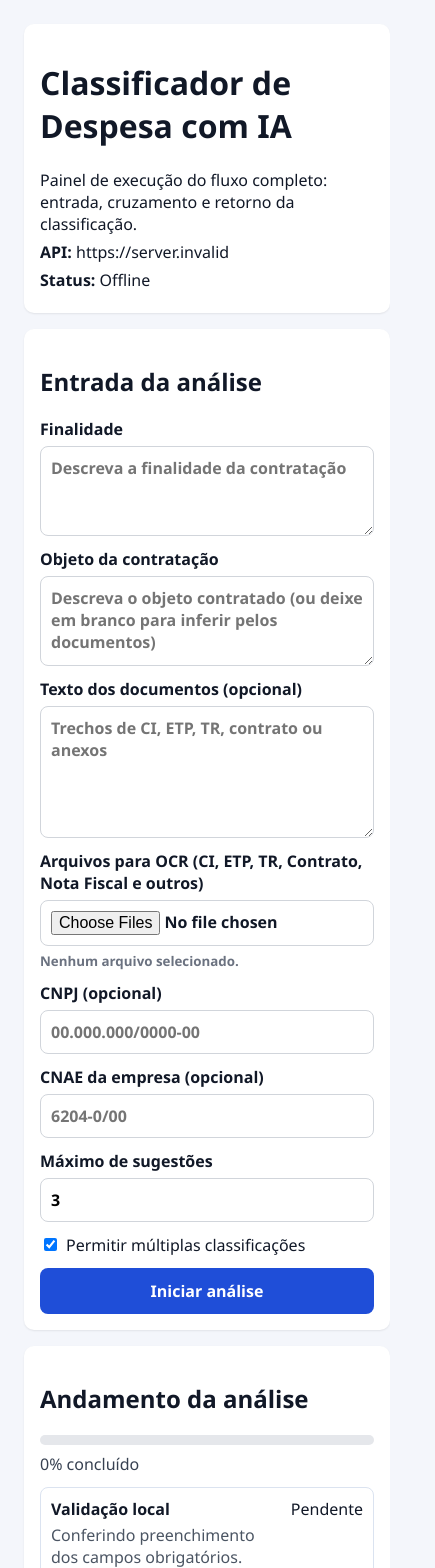
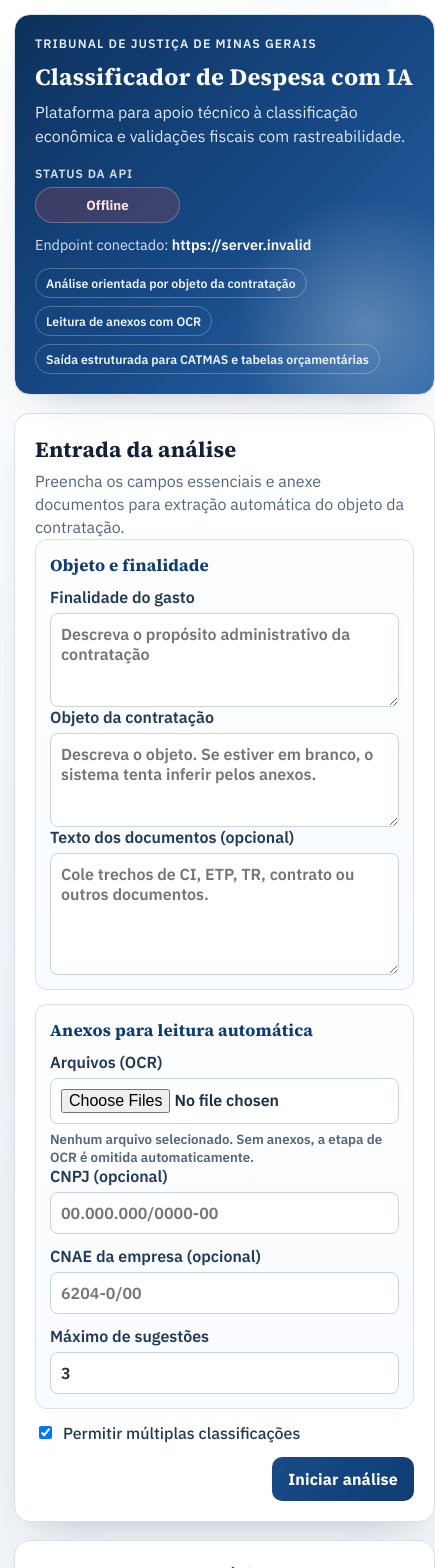
Before and after one commit to UrickAlberth/Classificador-de-Despesa, a React (Vite) app in the folder frontend/: page / in a window 390 px wide. Shown: the top 1568 px of the page, 435 px wide, since content can reach past the window. Built offline with nearby package versions, Linux system fonts and the light colour scheme; no server answers.

Commit message:
feat: redesign institucional do frontend com foco em UX e legibilidade

```diff
--- a/frontend/src/App.tsx
+++ b/frontend/src/App.tsx
@@ -38,15 +38,33 @@ function App() {
   return (
     <main className="layout">
       <header className="page-header card">
-        <h1>Classificador de Despesa com IA</h1>
-        <p>Painel de execução do fluxo completo: entrada, cruzamento e retorno da classificação.</p>
-        <p>
-          <strong>API:</strong> {API_BASE_URL}
+        <div className="header-topline">Tribunal de Justiça de Minas Gerais</div>
+        <div className="header-main">
+          <div>
+            <h1>Classificador de Despesa com IA</h1>
+            <p className="header-subtitle">
+              Plataforma para apoio técnico à classificação econômica e validações fiscais com rastreabilidade.
+            </p>
+          </div>
+          <div className="status-block" aria-live="polite">
+            <span className="status-label">Status da API</span>
+            <span
+              className={`status-pill ${
+                isApiOnline === null ? "status-checking" : isApiOnline ? "status-online" : "status-offline"
+              }`}
+            >
+              {isApiOnline === null ? "Verificando" : isApiOnline ? "Online" : "Offline"}
+            </span>
+          </div>
+        </div>
+        <p className="api-hint">
+          Endpoint conectado: <span>{API_BASE_URL}</span>
         </p>
-        <p>
-          <strong>Status:</strong>{" "}
-          {isApiOnline === null ? "Verificando..." : isApiOnline ? "Online" : "Offline"}
-        </p>
+        <div className="header-strip">
+          <span>Análise orientada por objeto da contratação</span>
+          <span>Leitura de anexos com OCR</span>
+          <span>Saída estruturada para CATMAS e tabelas orçamentárias</span>
+        </div>
       </header>
 
       <section className="columns">
--- a/frontend/src/components/RequestForm.tsx
+++ b/frontend/src/components/RequestForm.tsx
@@ -38,17 +38,24 @@ export function RequestForm({ disabled, onSubmit, onClearResult }: RequestFormPr
   }
 
   return (
-    <section className="card">
+    <section className="card form-card">
+      <div className="section-heading">
         <h2>Entrada da análise</h2>
+        <p>Preencha os campos essenciais e anexe documentos para extração automática do objeto da contratação.</p>
+      </div>
+
       <form onSubmit={handleSubmit} className="form-grid">
+        <div className="form-section">
+          <h3>Objeto e finalidade</h3>
+
           <label>
-          Finalidade
+            Finalidade do gasto
             <textarea
               required
               minLength={10}
               value={form.finalidade}
               onChange={(event) => handleChange("finalidade", event.target.value)}
-            placeholder="Descreva a finalidade da contratação"
+              placeholder="Descreva o propósito administrativo da contratação"
               disabled={disabled}
             />
           </label>
@@ -58,7 +65,7 @@ export function RequestForm({ disabled, onSubmit, onClearResult }: RequestFormPr
             <textarea
               value={form.objeto_contratacao}
               onChange={(event) => handleChange("objeto_contratacao", event.target.value)}
-            placeholder="Descreva o objeto contratado (ou deixe em branco para inferir pelos documentos)"
+              placeholder="Descreva o objeto. Se estiver em branco, o sistema tenta inferir pelos anexos."
               disabled={disabled}
             />
           </label>
@@ -69,13 +76,16 @@ export function RequestForm({ disabled, onSubmit, onClearResult }: RequestFormPr
               rows={5}
               value={form.texto_documentos}
               onChange={(event) => handleChange("texto_documentos", event.target.value)}
-            placeholder="Trechos de CI, ETP, TR, contrato ou anexos"
+              placeholder="Cole trechos de CI, ETP, TR, contrato ou outros documentos."
               disabled={disabled}
             />
           </label>
+        </div>
 
+        <div className="form-section">
+          <h3>Anexos para leitura automática</h3>
           <label>
-          Arquivos para OCR (CI, ETP, TR, Contrato, Nota Fiscal e outros)
+            Arquivos (OCR)
             <input
               type="file"
               multiple
@@ -86,7 +96,7 @@ export function RequestForm({ disabled, onSubmit, onClearResult }: RequestFormPr
             <small className="muted">
               {files.length > 0
                 ? `${files.length} arquivo(s) selecionado(s) para OCR com Mistral Document AI.`
-              : "Nenhum arquivo selecionado."}
+                : "Nenhum arquivo selecionado. Sem anexos, a etapa de OCR é omitida automaticamente."}
             </small>
           </label>
 
@@ -123,6 +133,7 @@ export function RequestForm({ disabled, onSubmit, onClearResult }: RequestFormPr
               />
             </label>
           </div>
+        </div>
 
         <label className="checkbox-label">
           <input
@@ -134,9 +145,11 @@ export function RequestForm({ disabled, onSubmit, onClearResult }: RequestFormPr
           Permitir múltiplas classificações
         </label>
 
+        <div className="form-actions">
           <button type="submit" disabled={disabled}>
             {disabled ? "Analisando..." : "Iniciar análise"}
           </button>
+        </div>
       </form>
     </section>
   );
--- a/frontend/src/components/StepTracker.tsx
+++ b/frontend/src/components/StepTracker.tsx
@@ -20,8 +20,12 @@ function statusLabel(status: ProgressStep["status"]) {
 
 export function StepTracker({ steps, progressPercent }: StepTrackerProps) {
   return (
-    <section className="card">
-      <h2>Andamento da análise</h2>
+    <section className="card tracker-card">
+      <div className="section-heading">
+        <h2>Andamento da análise</h2>
+        <p>Acompanhe cada etapa do processamento técnico da solicitação.</p>
+      </div>
+
       <div className="progress-shell" aria-label="progresso geral">
         <div className="progress-fill" style={{ width: `${progressPercent}%` }} />
       </div>
@@ -30,11 +34,12 @@ export function StepTracker({ steps, progressPercent }: StepTrackerProps) {
       <ol className="step-list">
         {steps.map((step) => (
           <li key={step.id} className={`step-item status-${step.status}`}>
+            <span className="step-marker" aria-hidden="true" />
             <div>
               <strong>{step.label}</strong>
               <p>{step.description}</p>
             </div>
-            <span>{statusLabel(step.status)}</span>
+            <span className="step-status-badge">{statusLabel(step.status)}</span>
           </li>
         ))}
       </ol>
--- a/frontend/src/styles.css
+++ b/frontend/src/styles.css
@@ -1,7 +1,20 @@
+@import url("https://fonts.googleapis.com/css2?family=IBM+Plex+Sans:wght@400;500;600;700&family=Source+Serif+4:wght@600;700&display=swap");
+
 :root {
-  font-family: "Segoe UI", Roboto, sans-serif;
-  color: #111827;
-  background: #f4f6fb;
+  --bg: #eff2f6;
+  --paper: #ffffff;
+  --ink-strong: #132238;
+  --ink: #223a57;
+  --ink-soft: #53657c;
+  --line: #d9e0ea;
+  --brand: #0f3d73;
+  --brand-2: #1e5ca8;
+  --success: #1f7a47;
+  --warning: #9a4d02;
+  --danger: #b42318;
+  --shadow: 0 18px 40px -28px rgba(13, 39, 70, 0.4);
+  color: var(--ink-strong);
+  background: radial-gradient(circle at 8% 0%, #ffffff 0%, var(--bg) 52%);
 }
 
 * {
@@ -10,49 +23,211 @@
 
 body {
   margin: 0;
+  font-family: "IBM Plex Sans", "Noto Sans", "Segoe UI", sans-serif;
+  background: transparent;
+  color: var(--ink-strong);
 }
 
 .layout {
   max-width: 1400px;
   margin: 0 auto;
-  padding: 24px;
+  padding: 26px;
   display: grid;
-  gap: 16px;
+  gap: 18px;
 }
 
 .card {
-  background: #ffffff;
-  border-radius: 10px;
-  padding: 16px;
-  box-shadow: 0 1px 2px rgba(0, 0, 0, 0.08);
+  background: var(--paper);
+  border-radius: 16px;
+  padding: 20px;
+  border: 1px solid var(--line);
+  box-shadow: var(--shadow);
 }
 
-.page-header p {
-  margin: 6px 0;
+.section-heading h2,
+.page-header h1,
+.result-section-title,
+.suggestion-header h4,
+.form-section h3 {
+  font-family: "Source Serif 4", Georgia, serif;
+  letter-spacing: 0.01em;
+}
+
+.page-header {
+  background: linear-gradient(135deg, #0d315d 0%, #184b88 58%, #2d67a8 100%);
+  color: #f8fbff;
+  overflow: hidden;
+  position: relative;
+}
+
+.page-header::after {
+  content: "";
+  position: absolute;
+  inset: auto -60px -60px auto;
+  width: 260px;
+  height: 260px;
+  border-radius: 999px;
+  background: radial-gradient(circle, rgba(255, 255, 255, 0.25) 0%, rgba(255, 255, 255, 0) 70%);
+}
+
+.header-topline {
+  font-size: 0.77rem;
+  text-transform: uppercase;
+  letter-spacing: 0.09em;
+  font-weight: 600;
+  opacity: 0.92;
+}
+
+.header-main {
+  margin-top: 10px;
+  display: flex;
+  align-items: flex-start;
+  justify-content: space-between;
+  gap: 18px;
+}
+
+.page-header h1 {
+  margin: 0;
+  font-size: clamp(1.45rem, 1.2rem + 1.1vw, 2.1rem);
+}
+
+.header-subtitle {
+  margin: 8px 0 0;
+  max-width: 760px;
+  color: #dfe8f5;
+  line-height: 1.48;
+}
+
+.status-block {
+  display: grid;
+  gap: 6px;
+  min-width: 145px;
+}
+
+.status-label {
+  font-size: 0.75rem;
+  font-weight: 600;
+  text-transform: uppercase;
+  letter-spacing: 0.08em;
+  opacity: 0.86;
+}
+
+.status-pill {
+  border-radius: 999px;
+  padding: 8px 12px;
+  font-size: 0.83rem;
+  font-weight: 700;
+  text-align: center;
+  border: 1px solid rgba(255, 255, 255, 0.25);
+}
+
+.status-online {
+  background: rgba(49, 177, 107, 0.2);
+  color: #d5ffe8;
+}
+
+.status-offline {
+  background: rgba(203, 64, 64, 0.22);
+  color: #ffe0e0;
+}
+
+.status-checking {
+  background: rgba(255, 255, 255, 0.18);
+  color: #f1f6fd;
+}
+
+.api-hint {
+  margin: 12px 0 0;
+  color: #d6e4f8;
+  font-size: 0.9rem;
+}
+
+.api-hint span {
+  font-weight: 600;
+  color: #ffffff;
+}
+
+.header-strip {
+  margin-top: 14px;
+  display: flex;
+  flex-wrap: wrap;
+  gap: 8px;
+}
+
+.header-strip span {
+  border: 1px solid rgba(255, 255, 255, 0.26);
+  border-radius: 999px;
+  padding: 6px 10px;
+  font-size: 0.77rem;
+  font-weight: 600;
+  color: #edf4ff;
+}
+
+.section-heading h2 {
+  margin: 0;
+  font-size: 1.36rem;
+  color: var(--ink-strong);
+}
+
+.section-heading p {
+  margin: 6px 0 0;
+  color: var(--ink-soft);
+  line-height: 1.42;
 }
 
 .columns {
   display: grid;
-  grid-template-columns: 1fr 1fr;
-  gap: 16px;
+  grid-template-columns: minmax(0, 0.95fr) minmax(0, 1.05fr);
+  gap: 18px;
 }
 
 .left-column,
 .right-column {
   display: grid;
-  gap: 16px;
+  gap: 18px;
   align-content: start;
+}
+
+.form-card,
+.tracker-card,
+.result-card {
+  animation: panel-enter 260ms ease-out;
+}
+
+@keyframes panel-enter {
+  from {
+    opacity: 0;
+    transform: translateY(6px);
+  }
+  to {
+    opacity: 1;
+    transform: translateY(0);
+  }
 }
 
 .form-grid {
   display: grid;
-  gap: 12px;
+  gap: 14px;
+}
+
+.form-section {
+  border: 1px solid var(--line);
+  border-radius: 12px;
+  padding: 14px;
+  background: linear-gradient(180deg, #fdfefe 0%, #f8fbff 100%);
+}
+
+.form-section h3 {
+  margin: 0 0 10px;
+  font-size: 1.05rem;
+  color: var(--brand);
 }
 
 label {
   display: grid;
   gap: 6px;
   font-weight: 600;
+  color: var(--ink);
 }
 
 textarea,
@@ -63,13 +238,21 @@ button {
 
 textarea,
 input {
-  border: 1px solid #d1d5db;
+  border: 1px solid #c9d3e1;
   border-radius: 8px;
   padding: 10px;
+  background: #ffffff;
+  color: #192e47;
+}
+
+textarea:focus,
+input:focus {
+  outline: 2px solid rgba(30, 92, 168, 0.18);
+  border-color: var(--brand-2);
 }
 
 textarea {
-  min-height: 90px;
+  min-height: 94px;
   resize: vertical;
 }
 
@@ -82,41 +265,55 @@ textarea {
 .checkbox-label {
   grid-template-columns: auto 1fr;
   align-items: center;
+  gap: 8px;
   font-weight: 500;
 }
 
 button {
   border: 0;
-  border-radius: 8px;
-  padding: 12px;
-  background: #1f4ed8;
+  border-radius: 10px;
+  padding: 12px 16px;
+  background: linear-gradient(130deg, #184b88 0%, #0f3d73 100%);
   color: #fff;
   cursor: pointer;
-  font-weight: 600;
+  font-weight: 700;
+  letter-spacing: 0.01em;
+  transition: transform 0.14s ease, filter 0.14s ease;
+}
+
+button:hover:enabled {
+  transform: translateY(-1px);
+  filter: brightness(1.04);
 }
 
 button:disabled {
-  background: #93a4d8;
+  background: #92a8c6;
   cursor: not-allowed;
+}
+
+.form-actions {
+  display: flex;
+  justify-content: flex-end;
 }
 
 .progress-shell {
   width: 100%;
   height: 10px;
   border-radius: 999px;
-  background: #e5e7eb;
+  background: #e4ebf4;
   overflow: hidden;
 }
 
 .progress-fill {
   height: 100%;
-  background: #2563eb;
+  background: linear-gradient(90deg, #0f3d73 0%, #2d67a8 100%);
   transition: width 220ms ease;
 }
 
 .progress-text {
   margin: 8px 0 12px;
-  color: #374151;
+  color: var(--ink-soft);
+  font-weight: 600;
 }
 
 .step-list {
@@ -128,57 +325,192 @@ button:disabled {
 }
 
 .step-item {
+  position: relative;
   display: grid;
-  grid-template-columns: 1fr auto;
+  grid-template-columns: auto 1fr auto;
+  align-items: start;
   gap: 12px;
-  border: 1px solid #dbe3f0;
+  border: 1px solid #d8e2ef;
+  border-radius: 8px;
+  padding: 11px;
+}
+
+.step-item p {
+  margin: 4px 0 0;
+  color: var(--ink-soft);
+}
+
+.step-marker {
+  width: 10px;
+  height: 10px;
+  border-radius: 999px;
+  margin-top: 6px;
+  background: #9cafc9;
+}
+
+.step-status-badge {
+  border-radius: 999px;
+  border: 1px solid var(--line);
+  padding: 5px 8px;
+  font-size: 0.76rem;
+  font-weight: 700;
+  color: var(--ink-soft);
+  white-space: nowrap;
+}
+
+.status-active {
+  border-color: #7fa5d4;
+  background: #f7fbff;
+}
+
+.status-active .step-marker {
+  background: var(--brand-2);
+}
+
+.status-done {
+  border-color: #7ac096;
+  background: #f4fbf7;
+}
+
+.status-done .step-marker {
+  background: var(--success);
+}
+
+.status-error {
+  border-color: #d98989;
+  background: #fff7f7;
+}
+
+.status-error .step-marker {
+  background: var(--danger);
+}
+
+.result-stack {
+  display: grid;
+  gap: 14px;
+}
+
+.result-kpis {
+  display: grid;
+  grid-template-columns: repeat(3, minmax(0, 1fr));
+  gap: 10px;
+}
+
+.kpi-box {
+  border: 1px solid var(--line);
+  border-radius: 12px;
+  padding: 12px;
+  background: linear-gradient(180deg, #ffffff 0%, #f7fafd 100%);
+}
+
+.kpi-label {
+  display: block;
+  color: var(--ink-soft);
+  font-size: 0.79rem;
+  text-transform: uppercase;
+  letter-spacing: 0.05em;
+}
+
+.kpi-value {
+  display: block;
+  margin-top: 8px;
+  line-height: 1.35;
+}
+
+.suggestion-card {
+  border: 1px solid #d8e2ef;
+  border-radius: 12px;
+  padding: 14px;
+  background: #fbfdff;
+}
+
+.suggestion-card p {
+  margin: 7px 0;
+  color: #20334d;
+  line-height: 1.42;
+}
+
+.suggestion-header {
+  display: flex;
+  justify-content: space-between;
+  gap: 10px;
+  align-items: baseline;
+  border-bottom: 1px dashed #c8d5e7;
+  padding-bottom: 8px;
+}
+
+.suggestion-header h4 {
+  margin: 0;
+  font-size: 1.02rem;
+  color: #102d4d;
+}
+
+.suggestion-code {
+  font-size: 0.82rem;
+  font-weight: 700;
+  color: var(--brand-2);
+}
+
+.suggestion-grid {
+  margin-top: 10px;
+  display: grid;
+  grid-template-columns: repeat(2, minmax(0, 1fr));
+  gap: 4px 12px;
+}
+
+.budget-list {
+  margin-top: 10px;
+  padding: 10px;
+  border-radius: 10px;
+  background: #f1f6fd;
+  border: 1px solid #cfdeef;
+}
+
+.result-section-title {
+  margin: 6px 0 2px;
+  font-size: 1.16rem;
+  color: var(--ink-strong);
+}
+
+.result-list {
+  margin: 0;
+  padding-left: 18px;
+  color: #243954;
+}
+
+.result-list li {
+  margin: 6px 0;
+}
+
+.muted {
+  color: var(--ink-soft);
+}
+
+.error {
+  color: var(--danger);
+  font-weight: 600;
+  border: 1px solid #f0b0b0;
+  background: #fff4f4;
   border-radius: 8px;
   padding: 10px;
 }
 
-.step-item p {
-  margin: 4px 0 0;
-  color: #4b5563;
-}
+@media (max-width: 1080px) {
+  .layout {
+    padding: 14px;
+  }
 
-.status-active {
-  border-color: #3b82f6;
-}
+  .header-main {
+    flex-direction: column;
+    align-items: flex-start;
+  }
 
-.status-done {
-  border-color: #16a34a;
-}
+  .columns {
+    grid-template-columns: 1fr;
+  }
 
-.status-error {
-  border-color: #dc2626;
-}
-
-.result-stack {
-  display: grid;
-  gap: 10px;
-}
-
-.suggestion-card {
-  border: 1px solid #e5e7eb;
-  border-radius: 8px;
-  padding: 10px;
-}
-
-.suggestion-card p {
-  margin: 6px 0;
-}
-
-.muted {
-  color: #6b7280;
-}
-
-.error {
-  color: #b91c1c;
-  font-weight: 600;
-}
-
-@media (max-width: 1080px) {
-  .columns {
+  .result-kpis,
+  .suggestion-grid {
     grid-template-columns: 1fr;
   }
 
```
Also changed, not shown: frontend/src/components/ResultPanel.tsx (+54 -63 lines). Lines whose indentation alone changed are shown as unchanged.
